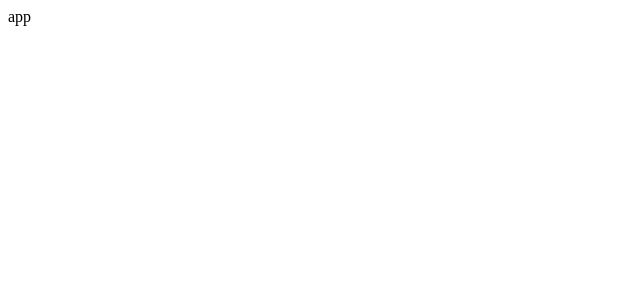
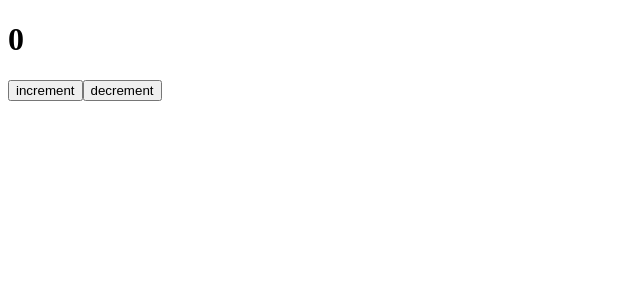
Before and after one commit to armin-bkh/redux-toolkit-practice, a React (Create React App) app: page / in a window 1280 px wide. Shown: the top 300 px of the page, without its empty margins (0-640 px from the left). Built offline with nearby package versions, Linux system fonts and the light colour scheme.

Commit message:
create store, counterSlice and use useDispatch and useSelector

```diff
--- a/src/App.js
+++ b/src/App.js
@@ -1,5 +1,11 @@
+import Counter from "./Components/Counter/Counter";
+
 const App = () => {
-  return <div>app</div>;
+  return (
+    <div>
+      <Counter />
+    </div>
+  );
 };
 
 export default App;
--- /dev/null
+++ b/src/Components/Counter/Counter.jsx
@@ -0,0 +1,16 @@
+import { useDispatch, useSelector } from "react-redux";
+import { decrement, increment } from "../../features/CounterSlice/CounterSlice";
+
+const Counter = () => {
+  const count = useSelector((state) => state.counter.value);
+  const dispatch = useDispatch();
+  return (
+    <div>
+      <h1>{count}</h1>
+      <button onClick={() => dispatch(increment())}>increment</button>
+      <button onClick={() => dispatch(decrement())}>decrement</button>
+    </div>
+  );
+};
+
+export default Counter;
--- /dev/null
+++ b/src/features/CounterSlice/CounterSlice.js
@@ -0,0 +1,19 @@
+import { createSlice } from "@reduxjs/toolkit";
+
+const initialState = { value: 0 };
+
+const counterReducer = createSlice({
+  name: "counter",
+  initialState,
+  reducers: {
+    increment: (state, action) => {
+      state.value += 1;
+    },
+    decrement: (state, action) => {
+      state.value -= 1;
+    },
+  },
+});
+
+export const { increment, decrement } = counterReducer.actions;
+export default counterReducer.reducer;
--- a/src/features/store.js
+++ b/src/features/store.js
@@ -0,0 +1,10 @@
+import { configureStore } from "@reduxjs/toolkit";
+import CounterSlice from "./CounterSlice/CounterSlice";
+
+const store = configureStore({
+  reducer: {
+    counter: CounterSlice,
+  },
+});
+
+export default store;
--- a/src/index.js
+++ b/src/index.js
@@ -1,10 +1,14 @@
 import React from "react";
 import ReactDOM from "react-dom";
+import { Provider } from "react-redux";
 import App from "./App";
+import store from "./features/store";
 
 ReactDOM.render(
   <React.StrictMode>
-    <App />
+    <Provider store={store}>
+      <App />
+    </Provider>
   </React.StrictMode>,
   document.getElementById("root")
 );
```
